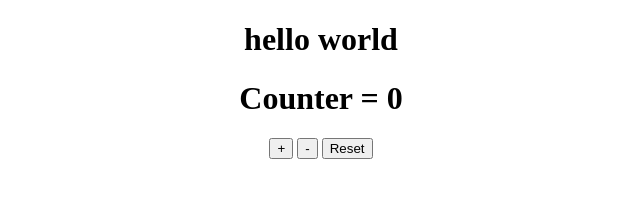
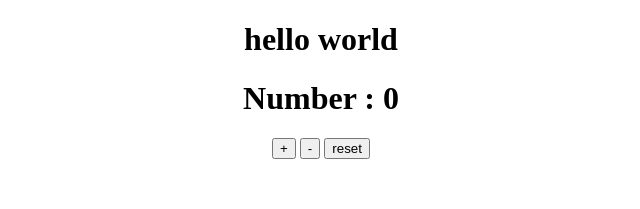
Before and after one commit to ChillBroh/Student-Management-System, a React (Create React App) app in the folder frontend/: page / in a window 1280 px wide. Shown: the top 209 px of the page, without its empty margins (319-959 px from the left). Built offline with nearby package versions, Linux system fonts and the light colour scheme.

Commit message:
counter function base approch done

```diff
--- a/frontend/src/App.js
+++ b/frontend/src/App.js
@@ -1,11 +1,12 @@
 import "./App.css";
-import CounterClass from "./Components/CounterClass";
+import CounterClass from "./Components/1.CounterClass";
+import CounterFunction from "./Components/2.CounterFunction";
 
 function App() {
   return (
     <div className="App">
       <h1>hello world</h1>
-      <CounterClass />
+      <CounterFunction />
     </div>
   );
 }
--- /dev/null
+++ b/frontend/src/Components/2.CounterFunction.js
@@ -0,0 +1,26 @@
+import { useState } from "react";
+
+function CounterFunction() {
+  const [number, setNumber] = useState(0);
+
+  const increament = () => {
+    setNumber(number + 1);
+  };
+  const decrement = () => {
+    setNumber(number - 1);
+  };
+  const reset = () => {
+    setNumber(0);
+  };
+
+  return (
+    <div>
+      <h1>Number : {number}</h1>
+      <button onClick={increament}>+</button>{" "}
+      <button onClick={decrement}>-</button>{" "}
+      <button onClick={reset}>reset</button>
+    </div>
+  );
+}
+
+export default CounterFunction;
```
Also changed, not shown: frontend/src/Components/1.CounterClass.js (renamed from frontend/src/Components/CounterClass.js).
